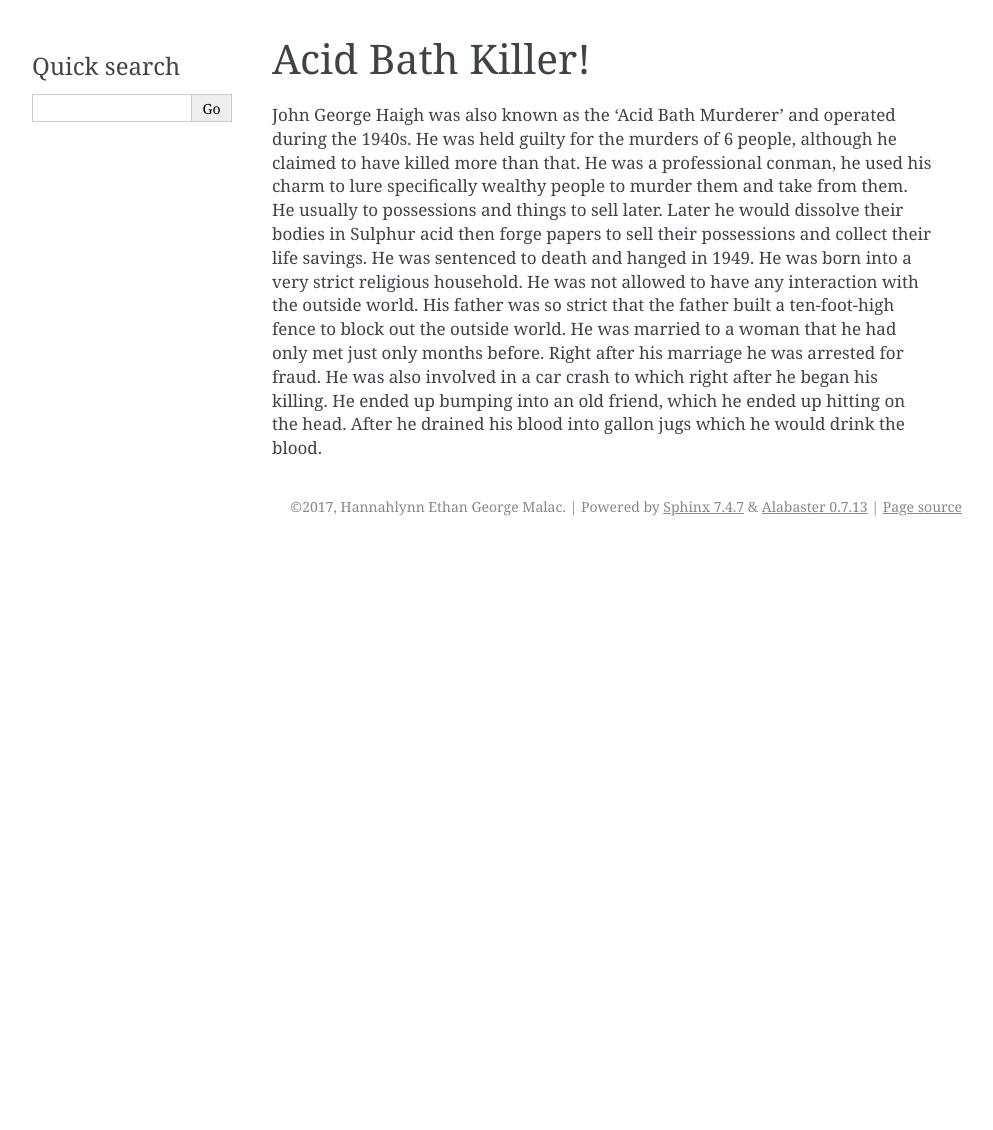
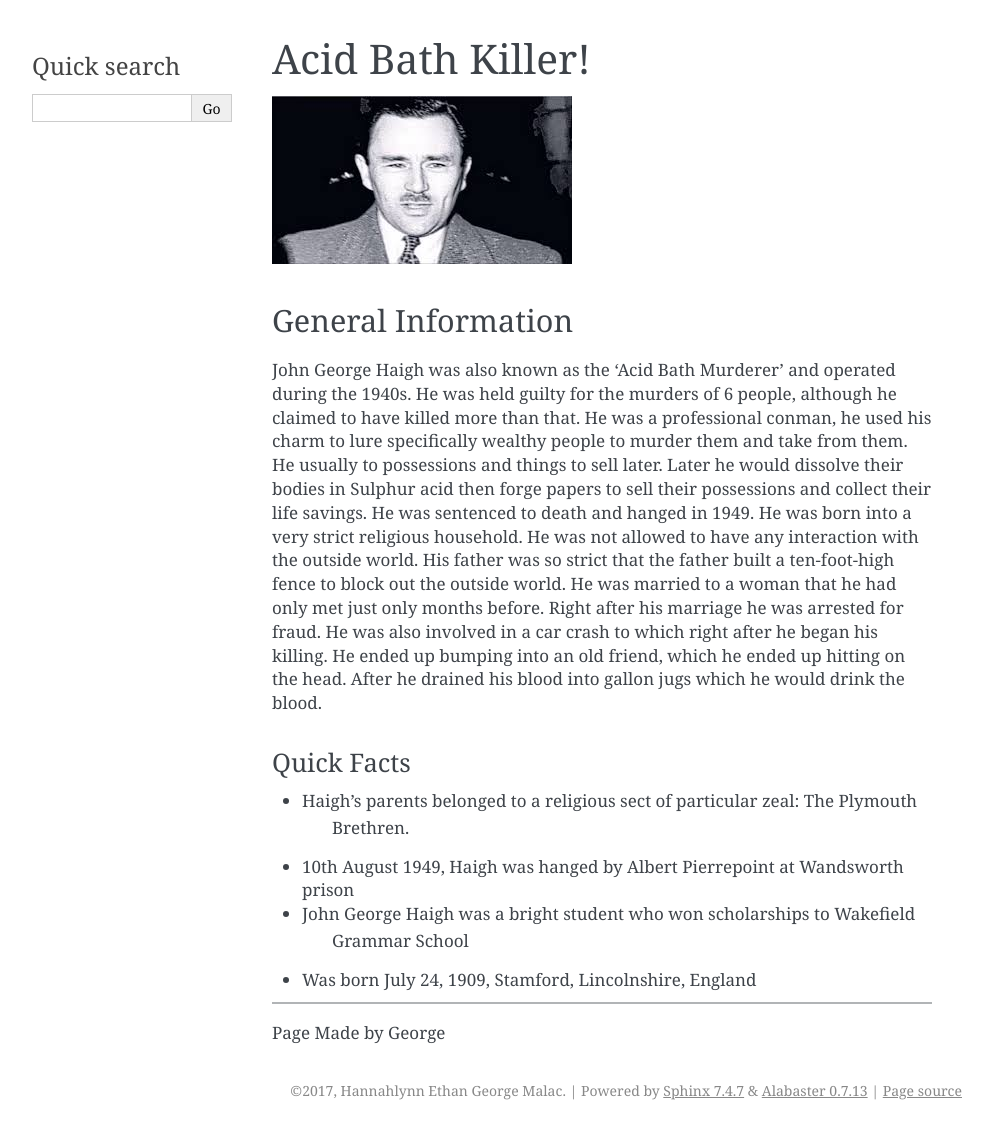
Before and after one commit to GeoSau/serial_killers, a Sphinx documentation site: the page built from source/acid_killer/index.rst, in a window 1280 px wide. Shown: the whole page, without its empty margins (148-1141 px from the left). Built offline with Sphinx 7.4.7, drawn with Linux system fonts in a browser that asks for light colours; before the commit the page ends 900 px from its top, so only the background shows below that.

Commit message:
Added table and picture to casanova and acid killers

```diff
--- a/source/acid_killer/index.rst
+++ b/source/acid_killer/index.rst
@@ -1,6 +1,12 @@
 Acid Bath Killer!
 =================
 
+
+.. image:: acid_killer.png
+
+
+General Information
+~~~~~~~~~~~~~~~~~~~
 John George Haigh was also known as the ‘Acid Bath Murderer’ and operated during
 the 1940s. He was held guilty for the murders of 6 people, although he claimed
 to have killed more than that. He was a professional conman, he used his charm
@@ -16,3 +22,18 @@ he was arrested for fraud. He was also involved in a car crash to which right
 after he began his killing. He ended up bumping into an old friend, which he
 ended up hitting on the head. After he drained his blood into gallon jugs
 which he would drink the blood.
+
+
+=======================================================
+Quick Facts
+=======================================================
+* Haigh's parents belonged to a religious sect of particular zeal: The Plymouth
+	Brethren.
+* 10th August 1949, Haigh was hanged by Albert Pierrepoint at Wandsworth prison
+* John George Haigh was a bright student who won scholarships to Wakefield
+	Grammar School
+* Was born July 24, 1909, Stamford, Lincolnshire, England
+
+=======================================================
+
+Page Made by George
```
Also changed, not shown: source/casanova_killer/index.rst (+19 -0 lines), source/acid_killer/acid_killer.png (added), source/casanova_killer/casanova_killer.png (added).
